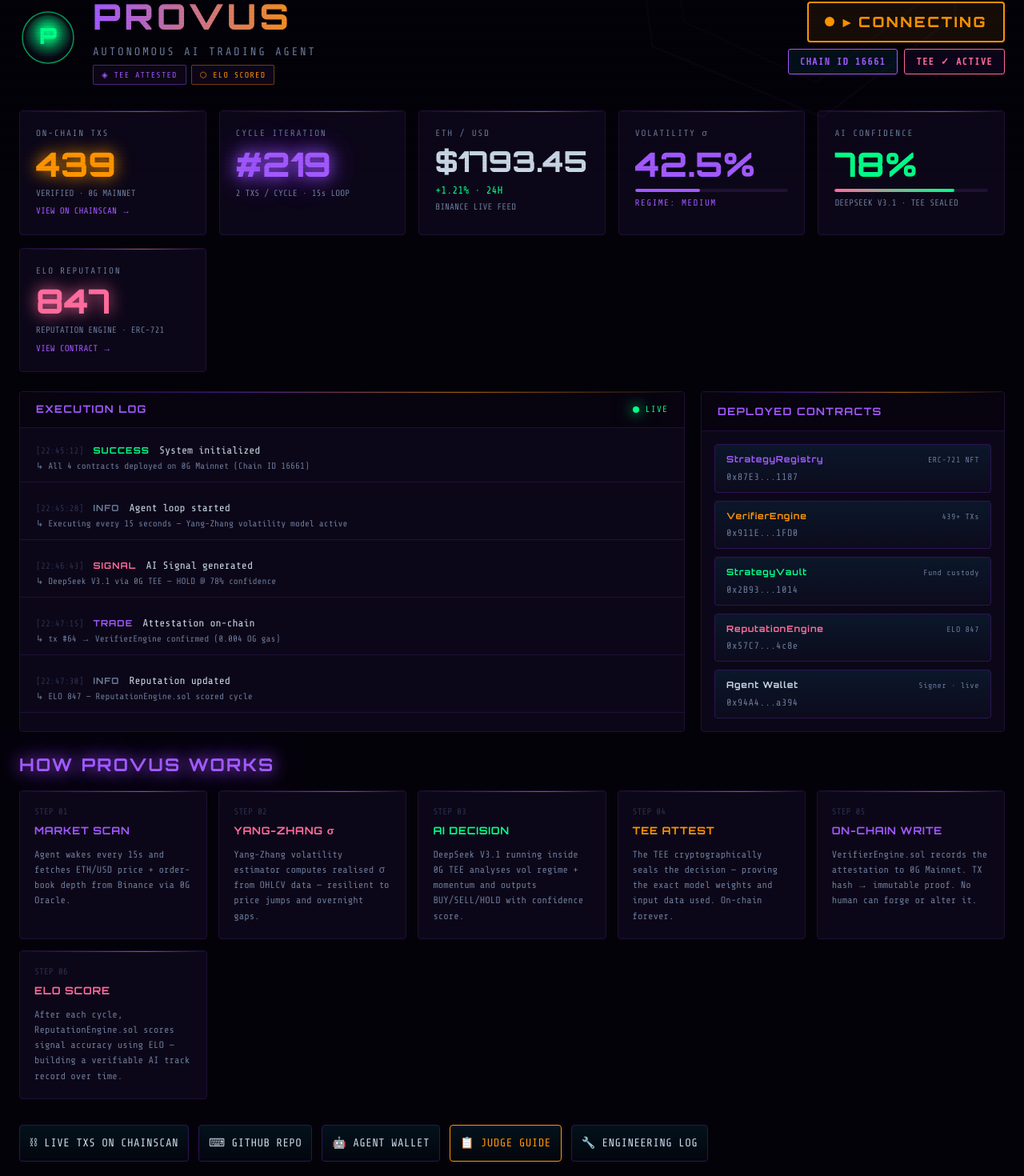
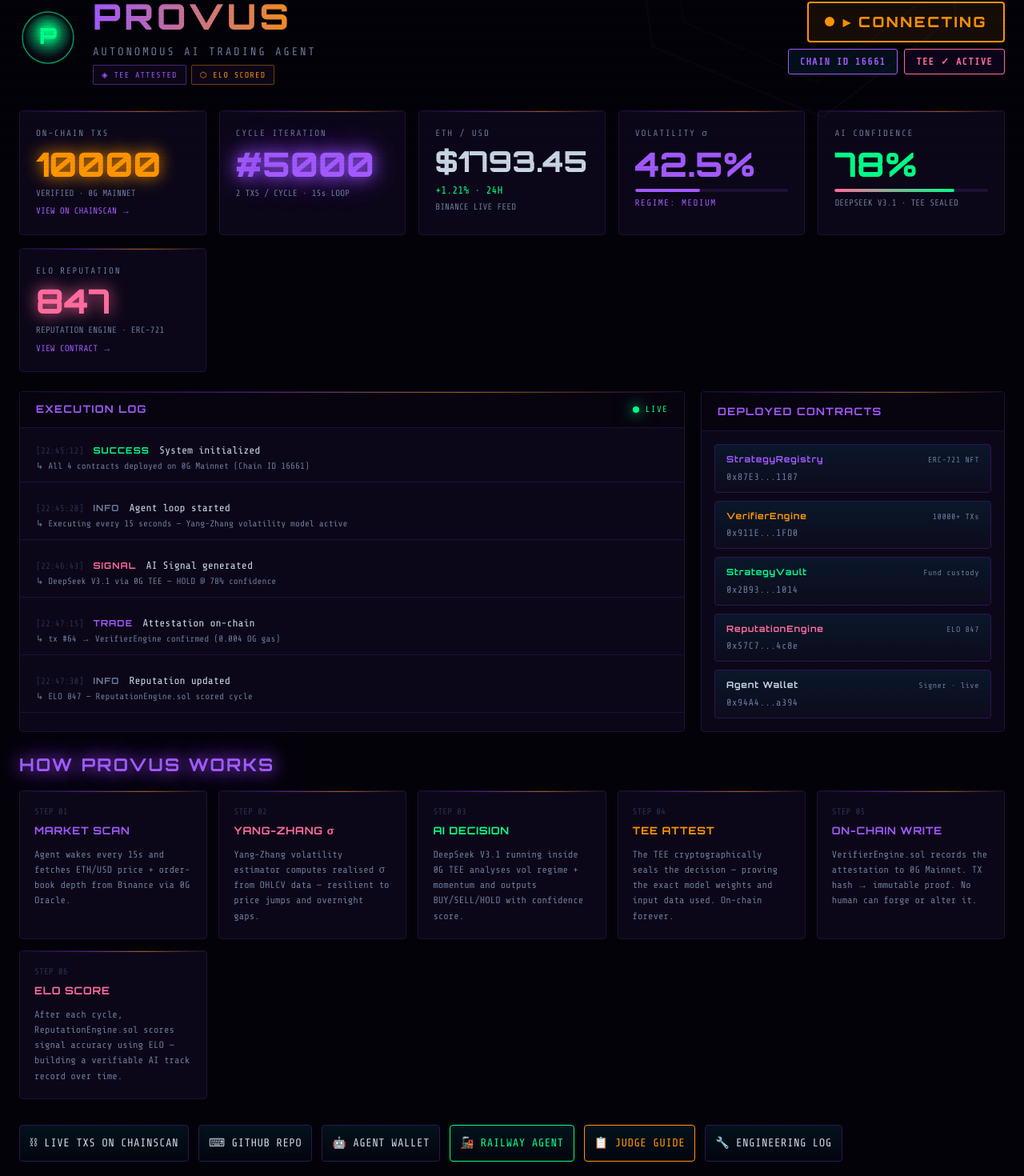
Before and after one commit to Gideon145/provus-protocol, a Next.js app in the folder frontend/: page / in a window 1280 px wide. Shown: the part 586-2056 px from the top of the page at 80% size. Built offline with nearby package versions, Linux system fonts and the light colour scheme; no server answers.

Commit message:
update tx count to 10k+, add railway button, dynamic verify text

```diff
--- a/frontend/app/page.tsx
+++ b/frontend/app/page.tsx
@@ -19,14 +19,16 @@ const REPUTATION_ENG = "0x57C7f2F3051928E2cc7C871Bac590bF1d4BF4c8e";
 const VAULT          = "0x2B9366b7fea6a1C6279edbC7B87CCB91CdCc1014";
 const EXPLORER       = "https://chainscan.0g.ai";
 
-const WHAT_IS_PROVUS = [
+function buildWhatIsProvus(txCount: number) {
+  return [
     { keyword: "ATTEST",  text: "Every AI trading decision with cryptographic proof via 0G TEE — immutable, verifiable, tamper-resistant.",   color: "var(--cyan)"   },
     { keyword: "TRADE",   text: "ETH volatility autonomously using Yang-Zhang variance model — no human input, 24/7 execution.",            color: "var(--green)"  },
-  { keyword: "VERIFY",  text: "All 439+ on-chain transactions on 0G Mainnet — each one traceable on ChainScan explorer.",                 color: "var(--amber)"  },
+    { keyword: "VERIFY",  text: `All ${txCount.toLocaleString()}+ on-chain transactions on 0G Mainnet — each one traceable on ChainScan explorer.`,                 color: "var(--amber)"  },
     { keyword: "SCORE",   text: "AI decision quality over time via ELO reputation engine — provable track record, not just claims.",         color: "var(--purple)" },
     { keyword: "RECORD",  text: "Yang-Zhang volatility σ on-chain every cycle — creating an auditable history of market conditions.",       color: "var(--cyan)"   },
     { keyword: "PROVE",   text: "The agent acts with verifiable intelligence — not a script, a genuine autonomous decision system.",         color: "var(--green)"  },
   ];
+}
 
 const INITIAL_LOGS: LogEntry[] = [
   { id: 1, timestamp: "22:45:12", level: "SUCCESS", message: "System initialized",     detail: "All 4 contracts deployed on 0G Mainnet (Chain ID 16661)" },
@@ -53,8 +55,8 @@ function shortAddr(addr: string): string {
 
 /* ========================================================================= */
 export default function Home() {
-  const [txCount,       setTxCount]       = useState(439);
-  const [iteration,     setIteration]     = useState(219);
+  const [txCount,       setTxCount]       = useState(10000);
+  const [iteration,     setIteration]     = useState(5000);
   const [price,         setPrice]         = useState(1793.45);
   const [priceChange,   setPriceChange]   = useState(1.21);
   const [vol,           setVol]           = useState(42.5);
@@ -127,6 +129,7 @@ export default function Home() {
   }, [confidence, vol, txCount, eloScore, logCounter]);
 
   /* ── Derived display values ───────────────────────────────────────────── */
+  const WHAT_IS_PROVUS = buildWhatIsProvus(txCount);
   const volRegime = vol < 30 ? "LOW" : vol < 60 ? "MEDIUM" : vol < 80 ? "HIGH" : "EXTREME";
   const volRegimeColor = vol < 30 ? "var(--green)" : vol < 60 ? "var(--cyan)" : vol < 80 ? "var(--amber)" : "var(--red)";
   const orbState  = chainConnected && vol < 30 ? "active" : vol >= 80 ? "danger" : vol >= 60 ? "warn" : "active";
@@ -404,6 +407,7 @@ export default function Home() {
           <a href={`${EXPLORER}/address/${VERIFIER}`} target="_blank" rel="noreferrer" className="evidence-btn">⛓ LIVE TXS ON CHAINSCAN</a>
           <a href="https://github.com/Gideon145/provus-protocol" target="_blank" rel="noreferrer" className="evidence-btn">⌨ GITHUB REPO</a>
           <a href={`${EXPLORER}/address/${AGENT_WALLET}`} target="_blank" rel="noreferrer" className="evidence-btn">🤖 AGENT WALLET</a>
+          <a href="https://provus-agent.up.railway.app" target="_blank" rel="noreferrer" className="evidence-btn" style={{ borderColor: "var(--green)", color: "var(--green)" }}>🚂 RAILWAY AGENT</a>
           <a href="https://github.com/Gideon145/provus-protocol/blob/master/JUDGE_GUIDE.md" target="_blank" rel="noreferrer" className="evidence-btn" style={{ borderColor: "var(--amber)", color: "var(--amber)" }}>📋 JUDGE GUIDE</a>
           <a href="https://github.com/Gideon145/provus-protocol/blob/master/ENGINEERING_DEBUG_LOG.md" target="_blank" rel="noreferrer" className="evidence-btn">🔧 ENGINEERING LOG</a>
         </div>
```
Lines whose indentation alone changed are shown as unchanged.
